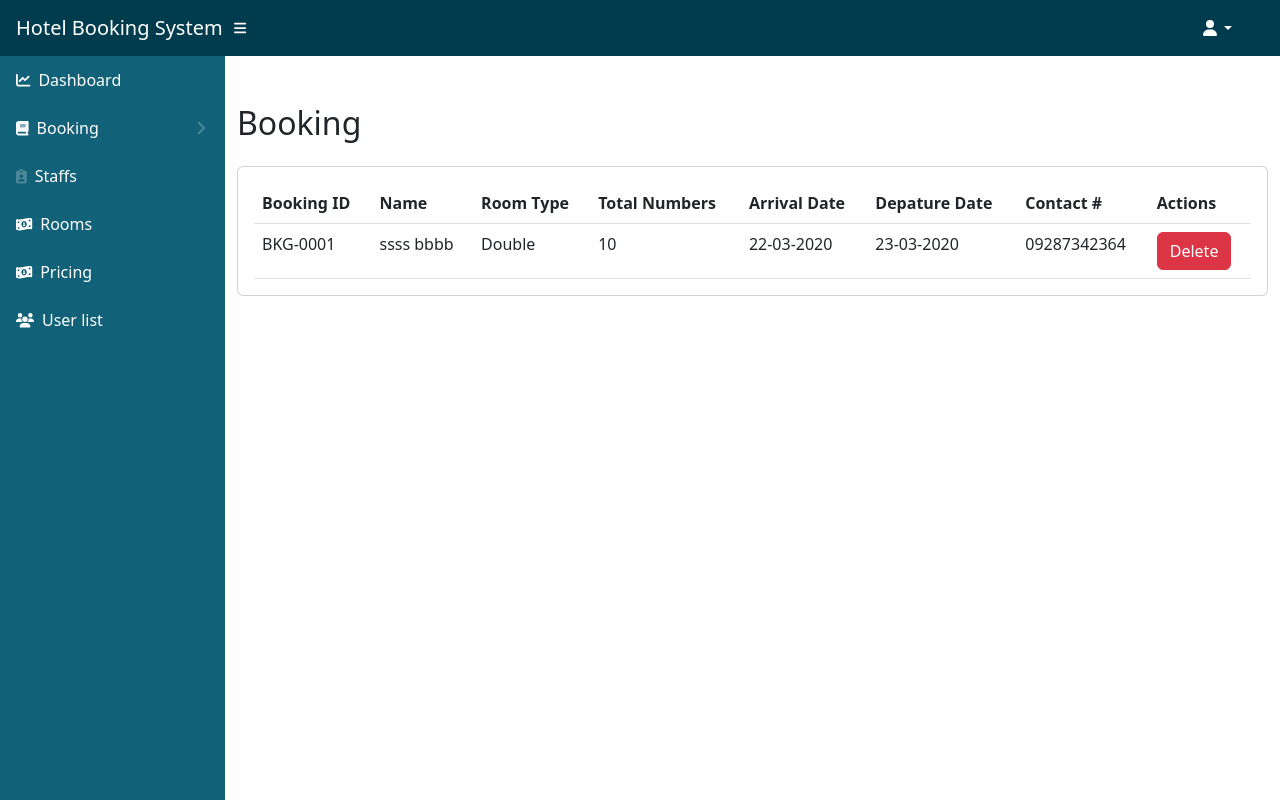
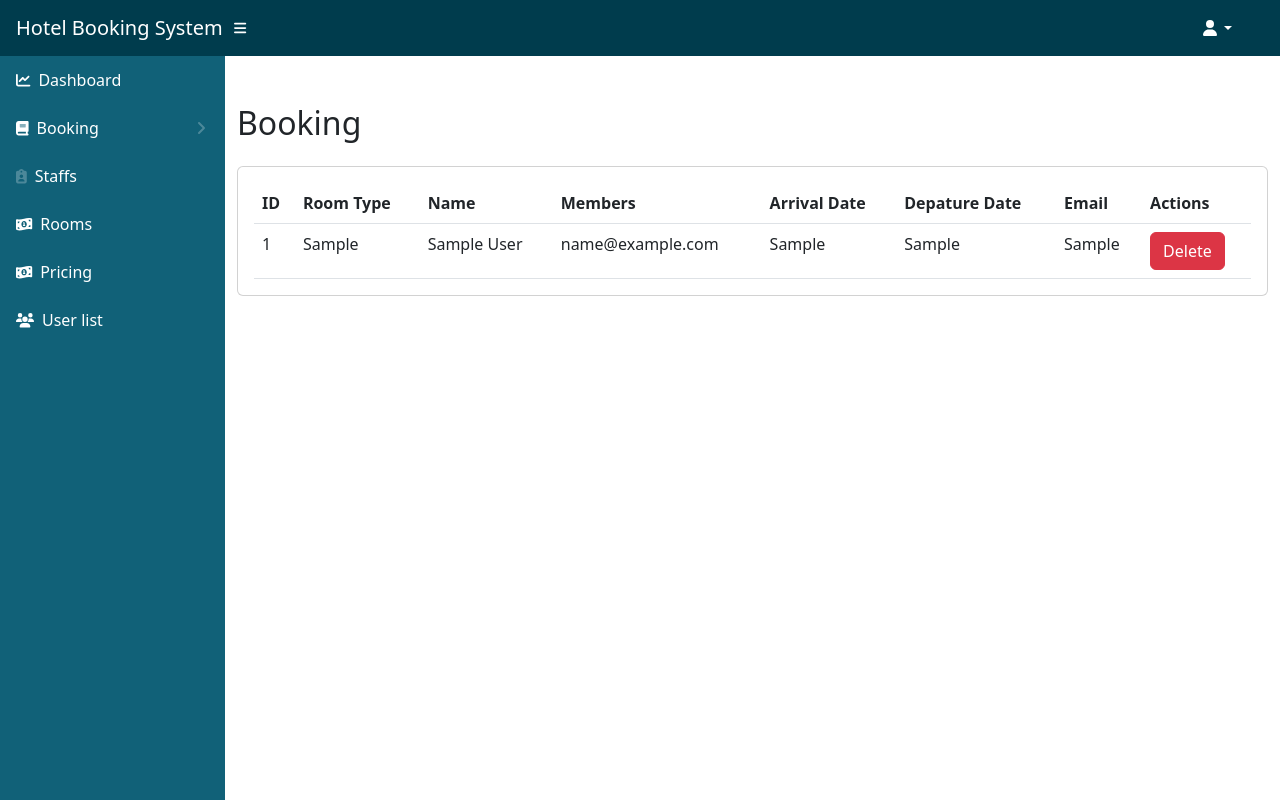
Before and after one commit to roan200/hotel-booking-system, a PHP site: page /all-booking.php in a window 1280 px wide. Run offline with PHP 8.4, Linux system fonts and the light colour scheme; tables that the repository leaves empty or names only in its code hold one stand-in row (values such as "Sample post"); some libraries are stand-ins or nearby versions.

Commit message:
all-booking.php

```diff
--- a/all-booking.php
+++ b/all-booking.php
@@ -19,62 +19,77 @@
 									<table class="datatable table table-stripped table table-hover table-center mb-0">
 										<thead>
 											<tr>
-												<th>Booking ID</th>
+												<th>ID</th>
+												<th>Room Type</th>
 												<th>Name</th>
-												<th>Room Type</th>
-												<th>Total Numbers</th>
+												<th>Members</th>
 												<th>Arrival Date</th>
 												<th>Depature Date</th>
-												<th>Contact #</th>
+												<th>Email</th>
 												<th >Actions</th>
 											</tr>
 										</thead>
 										<tbody>
-											<tr>
-												<td>BKG-0001</td>
-												<td>ssss bbbb</td>
-												<td>Double</td>
-												<td>10</td>
-												<td>22-03-2020</td>
-												<td>23-03-2020</td>
-												<td>09287342364</td>
+											<?php
+											include("config/conn.php");
 
-												<td>
-                                                    <button type="button" class="btn btn-danger" data-toggle="modal" data-target="#deleteModal">
-                                                        Delete
-                                                    </button>
-												</td>
-											</tr>
-										</tbody>
-									</table>
-								</div>
+											if (isset($_GET['delete_id'])) {
+												$delete_id = $_GET['delete_id'];
+												// Prepare statement to avoid SQL injection
+												$stmt = $conn->prepare("DELETE FROM booking WHERE id = ?");
+												$stmt->bind_param("i", $delete_id); // "i" for integer type
+												$result = $stmt->execute();
 
-								<!-- Modal -->
-								<div class="modal fade" id="deleteModal" tabindex="-1" role="dialog" aria-labelledby="deleteModalLabel" aria-hidden="true">
-									<div class="modal-dialog" role="document">
-										<div class="modal-content">
-											<div class="modal-header">
-												<h5 class="modal-title" id="deleteModalLabel">DELETE</h5>
-												<button type="button" class="close" data-dismiss="modal" aria-label="Close">
-												<span aria-hidden="true">&times;</span>
-												</button>
-											</div>
-											<div class="modal-body">
-												delete booking?
-											</div>
-											<div class="modal-footer">
-												<button type="button" class="btn btn-secondary" data-dismiss="modal">Close</button>
-												<button type="button" class="btn btn-danger">Delete</button>
-											</div>
-										</div>
+												if ($result) {
+													echo "<script type='text/javascript'>
+													alert('Delete Successful!');
+													window.location = 'all-booking.php';
+												</script>";
+												} else {
+													echo "<p>Error: Could not delete booking.</p>";
+												}
+
+												$stmt->close();
+											}
+
+
+											$sql = "SELECT * FROM booking "; // Assuming you have an 'id' field for each user
+											$result = $conn->query($sql);
+
+										if ($result->num_rows > 0)
+										{
+											// output data of each row
+											while($row = $result->fetch_assoc())
+											{
+													echo "<tr>";
+													echo "<td>" . $row['id'] . "</td>";
+													echo "<td>" . $row['room_type'] . "</td>";
+													echo "<td>" . $row['full_name'] . "</td>";
+													echo "<td>" . $row['email'] . "</td>";
+													echo "<td>" . $row['members'] . "</td>";
+													echo "<td>" . $row['check_in'] . "</td>";
+													echo "<td>" . $row['checkout'] . "</td>";
+													echo "<td>";
+													echo "<a href='?delete_id=".$row['id']."' class='btn btn-delete btn-danger' onclick='return confirm(\"Are you sure you want to delete this user?\")'>Delete</a></td>";
+													echo "</td>";
+													echo "</tr>";
+											}
+										} else
+										{
+											echo "<tr><td colspan='8'>No results found</td></tr>"; // Updated colspan to match the number of <th> elements
+										}
+										$conn->close();
+
+											?>
+											</tbody>
+										</table>
 									</div>
 								</div>
 							</div>
 						</div>
 					</div>
-				</div>
-	    </div>
-	</div>
+			</div>
+		</div>
 
 
 <?php include('includes/scripts.php'); ?>
```
